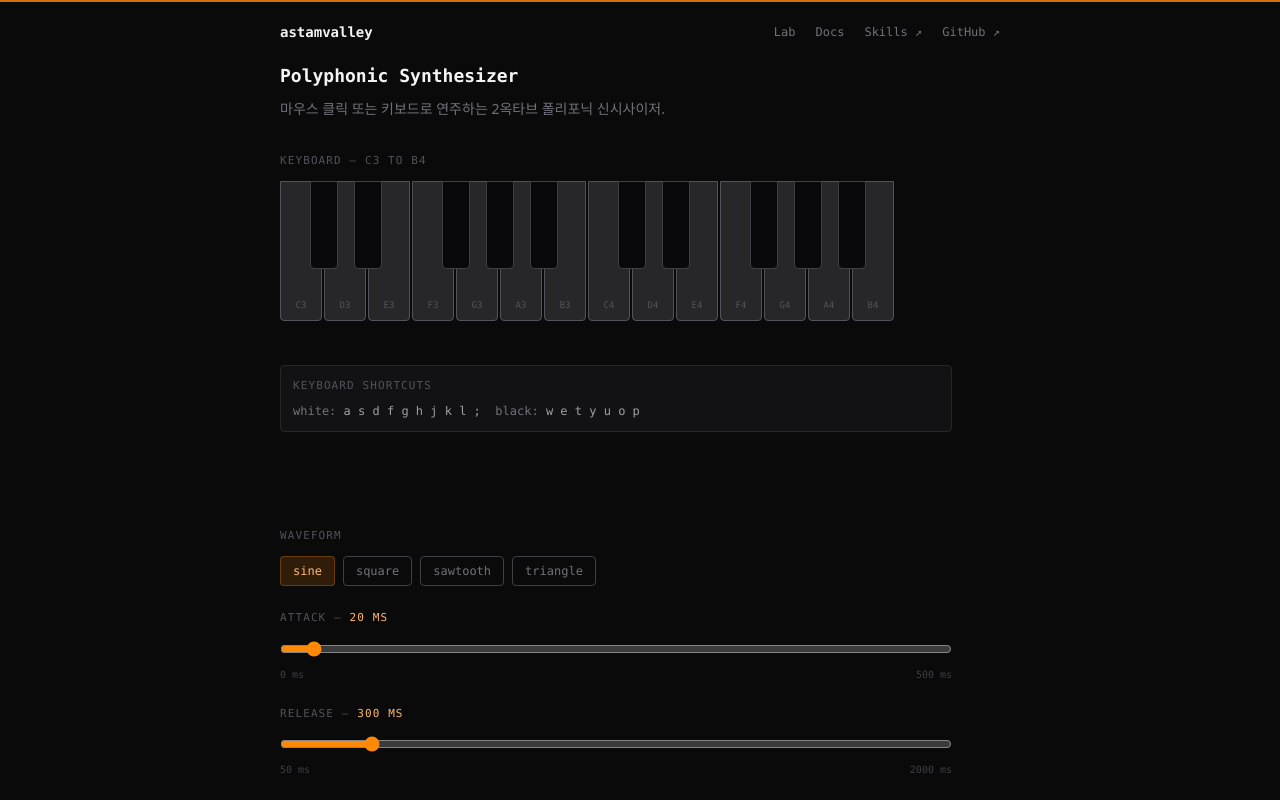
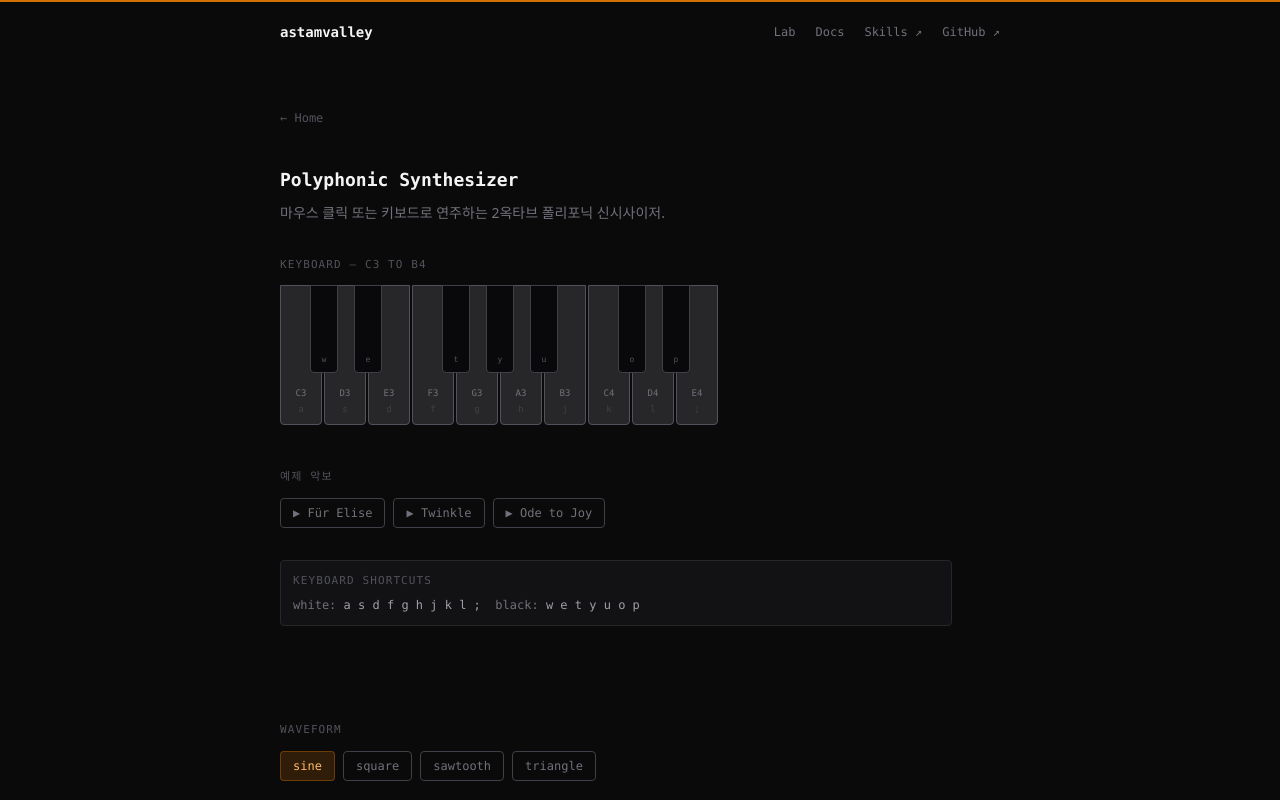
Before and after one commit to astamvalley/astamvalley.github.io, a Next.js app: page /audio/synth in a window 1280 px wide. Shown: the top 800 px of the page. Built offline with nearby package versions, Linux system fonts and the light colour scheme.

Commit message:
fix: trim synth keyboard to match shortcut range and add key labels
건반이 14개(C3~B4) 그려져 있었지만 단축키는
;까지 10개뿐이어서 맵핑되지 않는 건반이 존재했다.
C3~E4(10흰건반+7검은건반)로 줄이고 각 건반에 키 레이블 표시.

```diff
--- a/app/audio/synth/page.tsx
+++ b/app/audio/synth/page.tsx
@@ -14,13 +14,13 @@ const NOTE_FREQUENCIES: Record<string, number> = {
   'G#4': 415.3, A4: 440.0, 'A#4': 466.16, B4: 493.88,
 }
 
-// White keys in order
+// White keys: C3 to E4 (matches keyboard shortcuts a–;)
 const WHITE_KEYS = [
   'C3','D3','E3','F3','G3','A3','B3',
-  'C4','D4','E4','F4','G4','A4','B4',
+  'C4','D4','E4',
 ]
 
-// Black keys: note name → position (index between white keys, 0-based)
+// Black keys within C3–E4 range
 const BLACK_KEYS: { note: string; position: number }[] = [
   { note: 'C#3', position: 0 },
   { note: 'D#3', position: 1 },
@@ -29,10 +29,15 @@ const BLACK_KEYS: { note: string; position: number }[] = [
   { note: 'A#3', position: 5 },
   { note: 'C#4', position: 7 },
   { note: 'D#4', position: 8 },
-  { note: 'F#4', position: 10 },
-  { note: 'G#4', position: 11 },
-  { note: 'A#4', position: 12 },
 ]
+
+// Note → keyboard shortcut label
+const NOTE_KEY_LABEL: Record<string, string> = {
+  C3:'a', D3:'s', E3:'d', F3:'f', G3:'g', A3:'h', B3:'j',
+  C4:'k', D4:'l', E4:';',
+  'C#3':'w', 'D#3':'e', 'F#3':'t', 'G#3':'y', 'A#3':'u',
+  'C#4':'o', 'D#4':'p',
+}
 
 // Keyboard mapping: key → note
 const KEY_MAP: Record<string, string> = {
@@ -46,6 +51,50 @@ interface ActiveNote {
   osc: OscillatorNode
   gain: GainNode
   delayIn?: GainNode
+}
+
+// note: null = rest, dur: beats (1 = quarter note at given BPM)
+type Step = { note: string | null; dur: number }
+
+const MELODIES: Record<string, { bpm: number; steps: Step[] }> = {
+  'Für Elise': {
+    bpm: 96,
+    steps: [
+      {note:'E4',dur:0.5},{note:'D#4',dur:0.5},{note:'E4',dur:0.5},{note:'D#4',dur:0.5},
+      {note:'E4',dur:0.5},{note:'B3',dur:0.5},{note:'D4',dur:0.5},{note:'C4',dur:0.5},
+      {note:'A3',dur:1},{note:null,dur:0.5},{note:'C3',dur:0.5},{note:'E3',dur:0.5},{note:'A3',dur:0.5},
+      {note:'B3',dur:1},{note:null,dur:0.5},{note:'E3',dur:0.5},{note:'G#3',dur:0.5},{note:'B3',dur:0.5},
+      {note:'C4',dur:1},{note:null,dur:0.5},{note:'E3',dur:0.5},{note:'E4',dur:0.5},{note:'D#4',dur:0.5},
+      {note:'E4',dur:0.5},{note:'D#4',dur:0.5},{note:'E4',dur:0.5},{note:'B3',dur:0.5},{note:'D4',dur:0.5},{note:'C4',dur:0.5},
+      {note:'A3',dur:1.5},
+    ],
+  },
+  'Twinkle': {
+    bpm: 110,
+    steps: [
+      {note:'C3',dur:1},{note:'C3',dur:1},{note:'G3',dur:1},{note:'G3',dur:1},
+      {note:'A3',dur:1},{note:'A3',dur:1},{note:'G3',dur:2},
+      {note:'F3',dur:1},{note:'F3',dur:1},{note:'E3',dur:1},{note:'E3',dur:1},
+      {note:'D3',dur:1},{note:'D3',dur:1},{note:'C3',dur:2},
+      {note:'G3',dur:1},{note:'G3',dur:1},{note:'F3',dur:1},{note:'F3',dur:1},
+      {note:'E3',dur:1},{note:'E3',dur:1},{note:'D3',dur:2},
+      {note:'G3',dur:1},{note:'G3',dur:1},{note:'F3',dur:1},{note:'F3',dur:1},
+      {note:'E3',dur:1},{note:'E3',dur:1},{note:'D3',dur:2},
+    ],
+  },
+  'Ode to Joy': {
+    bpm: 108,
+    steps: [
+      {note:'E3',dur:1},{note:'E3',dur:1},{note:'F3',dur:1},{note:'G3',dur:1},
+      {note:'G3',dur:1},{note:'F3',dur:1},{note:'E3',dur:1},{note:'D3',dur:1},
+      {note:'C3',dur:1},{note:'C3',dur:1},{note:'D3',dur:1},{note:'E3',dur:1},
+      {note:'E3',dur:1.5},{note:'D3',dur:0.5},{note:'D3',dur:2},
+      {note:'E3',dur:1},{note:'E3',dur:1},{note:'F3',dur:1},{note:'G3',dur:1},
+      {note:'G3',dur:1},{note:'F3',dur:1},{note:'E3',dur:1},{note:'D3',dur:1},
+      {note:'C3',dur:1},{note:'C3',dur:1},{note:'D3',dur:1},{note:'E3',dur:1},
+      {note:'D3',dur:1.5},{note:'C3',dur:0.5},{note:'C3',dur:2},
+    ],
+  },
 }
 
 const WAVEFORMS: { type: WaveType; label: string }[] = [
@@ -68,6 +117,8 @@ export default function SynthPage() {
   const [masterVolume, setMasterVolume] = useState(70)
   const [delayOn, setDelayOn] = useState(false)
   const [pressedNotes, setPressedNotes] = useState<Set<string>>(new Set())
+  const [playingMelody, setPlayingMelody] = useState<string | null>(null)
+  const melodyTimersRef = useRef<ReturnType<typeof setTimeout>[]>([])
 
   // Refs for up-to-date values in callbacks
   const waveTypeRef = useRef(waveType)
@@ -200,9 +251,38 @@ export default function SynthPage() {
     }
   }, [noteOn, noteOff])
 
+  const stopMelody = useCallback(() => {
+    melodyTimersRef.current.forEach(clearTimeout)
+    melodyTimersRef.current = []
+    activeNotesRef.current.forEach((_, note) => noteOff(note))
+    setPlayingMelody(null)
+  }, [noteOff])
+
+  const playMelody = useCallback((name: string) => {
+    if (playingMelody) { stopMelody(); return }
+    const melody = MELODIES[name]
+    if (!melody) return
+    setPlayingMelody(name)
+
+    const beatMs = (60 / melody.bpm) * 1000
+    let t = 0
+    melody.steps.forEach(({ note, dur }) => {
+      const durMs = dur * beatMs
+      if (note) {
+        const onTimer = setTimeout(() => noteOn(note), t)
+        const offTimer = setTimeout(() => noteOff(note), t + durMs * 0.85)
+        melodyTimersRef.current.push(onTimer, offTimer)
+      }
+      t += durMs
+    })
+    const endTimer = setTimeout(() => setPlayingMelody(null), t)
+    melodyTimersRef.current.push(endTimer)
+  }, [playingMelody, stopMelody, noteOn, noteOff])
+
   // Cleanup
   useEffect(() => {
     return () => {
+      melodyTimersRef.current.forEach(clearTimeout)
       activeNotesRef.current.forEach(({ osc }) => {
         try { osc.stop() } catch {}
       })
@@ -218,6 +298,7 @@ export default function SynthPage() {
 
   return (
     <div className="max-w-2xl">
+      <a href="/" className="flex items-center gap-1.5 text-xs font-mono text-zinc-600 hover:text-zinc-400 transition-colors mt-12 mb-10">← Home</a>
       <header className="mb-8">
         <h1 className="font-mono text-lg font-semibold text-zinc-100 mb-2">
           Polyphonic Synthesizer
@@ -264,11 +345,11 @@ export default function SynthPage() {
                     zIndex: 1,
                   }}
                 >
-                  <span
-                    className="absolute bottom-2 left-0 right-0 text-center text-[9px] font-mono text-zinc-600 select-none"
-                  >
-                    {note.replace(/[#\d]/g, '')}
-                    {note.includes('3') ? '3' : '4'}
+                  <span className="absolute bottom-6 left-0 right-0 text-center text-[9px] font-mono text-zinc-500 select-none">
+                    {note.replace(/[#\d]/g, '')}{note.includes('3') ? '3' : '4'}
+                  </span>
+                  <span className="absolute bottom-2 left-0 right-0 text-center text-[9px] font-mono text-zinc-700 select-none">
+                    {NOTE_KEY_LABEL[note]}
                   </span>
                 </div>
               )
@@ -285,7 +366,7 @@ export default function SynthPage() {
                   onMouseLeave={() => { if (pressedNotes.has(note)) noteOff(note) }}
                   onTouchStart={(e) => { e.preventDefault(); noteOn(note) }}
                   onTouchEnd={(e) => { e.preventDefault(); noteOff(note) }}
-                  className={`absolute rounded-b cursor-pointer transition-colors ${
+                  className={`absolute rounded-b cursor-pointer transition-colors flex flex-col items-center justify-end pb-1.5 ${
                     active
                       ? 'bg-orange-400'
                       : 'bg-zinc-950 hover:bg-zinc-800 border border-zinc-700'
@@ -297,10 +378,34 @@ export default function SynthPage() {
                     height: BLACK_KEY_H,
                     zIndex: 2,
                   }}
-                />
+                >
+                  <span className="text-[8px] font-mono text-zinc-600 select-none">
+                    {NOTE_KEY_LABEL[note]}
+                  </span>
+                </div>
               )
             })}
           </div>
+        </div>
+      </div>
+
+      {/* Melody presets */}
+      <div className="mb-8">
+        <p className="text-[11px] font-mono text-zinc-600 uppercase tracking-widest mb-3">예제 악보</p>
+        <div className="flex gap-2 flex-wrap">
+          {Object.keys(MELODIES).map((name) => (
+            <button
+              key={name}
+              onClick={() => playMelody(name)}
+              className={`text-xs font-mono px-3 py-1.5 rounded border transition-colors ${
+                playingMelody === name
+                  ? 'bg-orange-400/15 text-orange-300 border-orange-400/30'
+                  : 'text-zinc-500 border-zinc-700 hover:text-zinc-300'
+              }`}
+            >
+              {playingMelody === name ? '■ ' : '▶ '}{name}
+            </button>
+          ))}
         </div>
       </div>
 
```
